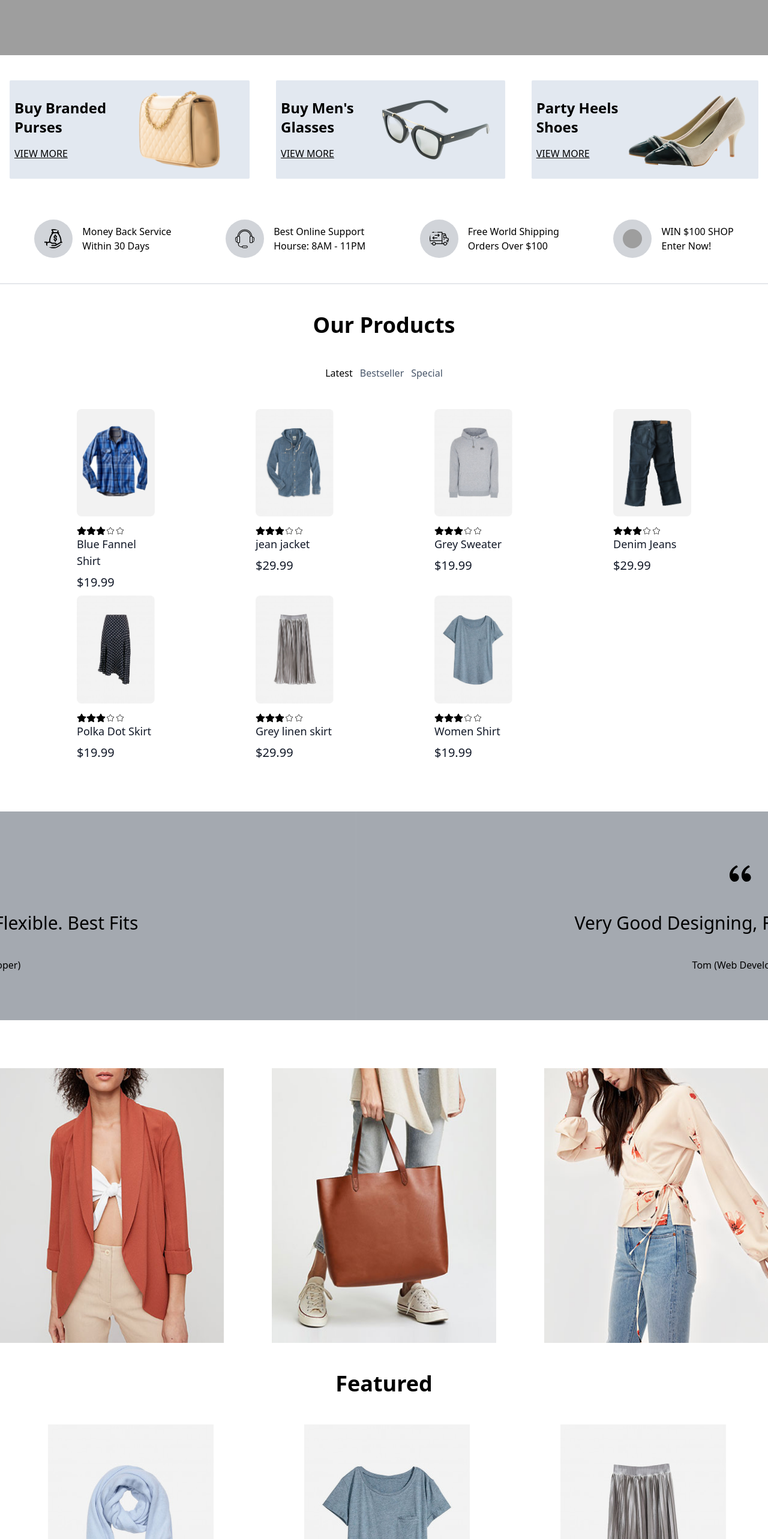
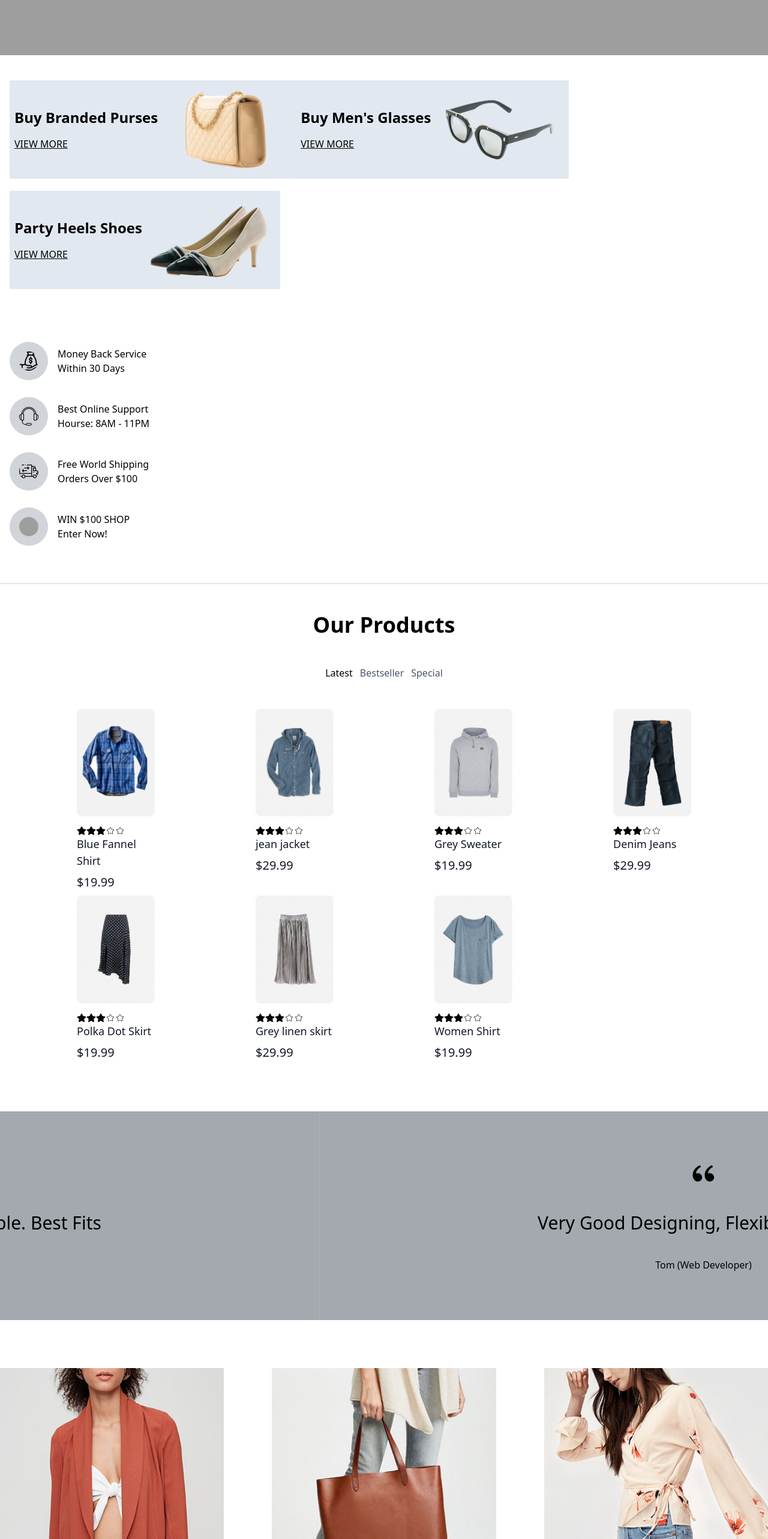
Before and after one commit to LuiRo07/Poveria-Apparel, a React (Vite) app: page / in a window 1280 px wide. Shown: the part 940-3506 px from the top of the page at 60% size. Built offline with nearby package versions, Linux system fonts and the light colour scheme; grey boxes are pictures that could not be loaded.

Commit message:
CategoryList component is made responsive for mobile devices

```diff
--- a/src/components/SectionComponents/CategoryList.jsx
+++ b/src/components/SectionComponents/CategoryList.jsx
@@ -20,7 +20,7 @@ const products = [
 
 function CategoryList() {
   return (
-    <div className="mt-20 flex justify-center sm:grid-cols-2 md-grid-cols-3 gap-20 overflow-hidden">
+    <div className="mt-20 flex-col sm:flex sm:flex-row md:justify-center gap-20 overflow-hidden">
       {products.map((product) => (
         <CategoryCard key={product.name} product={product} />
       ))}
--- a/src/components/UnitComponents/CTA-Cards.jsx
+++ b/src/components/UnitComponents/CTA-Cards.jsx
@@ -8,7 +8,7 @@ import rocketShipIcon from "/assets/icons/startup.png";
 
 function ProductCard({ imageUrl, imageAlt, title }) {
   return (
-    <div className="p-2 inline-flex rounded-sm bg-slate-200 overflow-hidden cursor-pointer">
+    <div className="p-2 inline-flex rounded-sm bg-slate-200 overflow-hidden cursor-pointer mb-5">
       <div className="ltr:mr-1 self-center">
         <h3 className="font-semibold mb-4 text-2xl">{title}</h3>
         <a href="#" className="underline">
@@ -26,7 +26,7 @@ function ProductCard({ imageUrl, imageAlt, title }) {
 
 function ServiceIcon({ imageUrl, imageAlt, title, subTitle }) {
   return (
-    <div className="flex items-center">
+    <div className="flex items-center mb-5">
       <div>
         <img
           className="hover:bg-black/50 hover:text-slate-100 bg-slate-600/25 rounded-full size-16 p-4 mr-4 cursor-pointer"
@@ -45,7 +45,7 @@ function ServiceIcon({ imageUrl, imageAlt, title, subTitle }) {
 function FeaturedProductCards() {
   return (
     <div className="border-b-2 py-7 px-4">
-      <div className="w-full py-3.5 flex justify-around gap-11 mb-10">
+      <div className="py-3.5 flex-col flex-nowrap md:justify-around md:gap-11 md:mb-10">
         <ProductCard
           imageUrl={womenPurse}
           imageAlt="Women purse"
@@ -62,7 +62,7 @@ function FeaturedProductCards() {
           title="Party Heels Shoes"
         />
       </div>
-      <div className="w-full py-3.5 flex justify-around gap-2">
+      <div className="py-3.5 flex-col md:flex md:justify-around md:gap-2">
         <ServiceIcon
           imageUrl={moneyBagIcon}
           imageAlt={"bag of money icon"}
--- a/src/components/UnitComponents/CategoryCard.jsx
+++ b/src/components/UnitComponents/CategoryCard.jsx
@@ -14,7 +14,7 @@ const CategoryCard = ({ product }) => {
     };
 
     return (
-        <div className="bg-black max-w-sm cursor-pointer transition duration-500 ease-in-out transform hover:scale-110 relative"
+        <div className="bg-black max-w-sm cursor-pointer transition duration-500 ease-in-out transform hover:scale-110 relative mb-5"
         onMouseEnter={handleMouseEnter}
         onMouseLeave={handleMouseLeave}
         >
```
